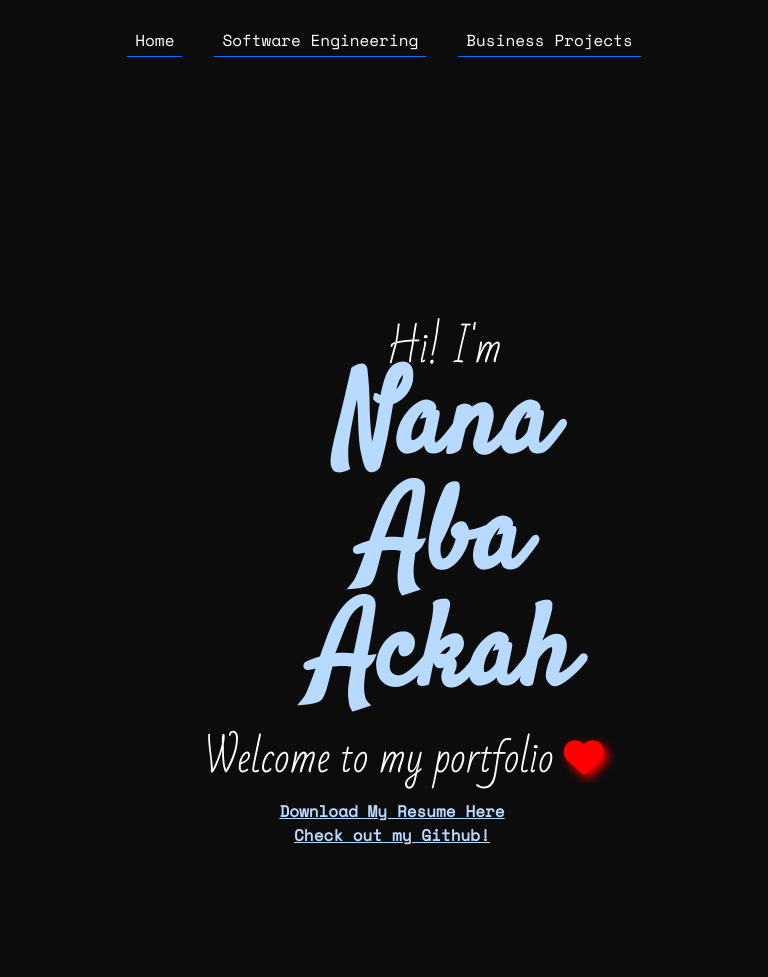
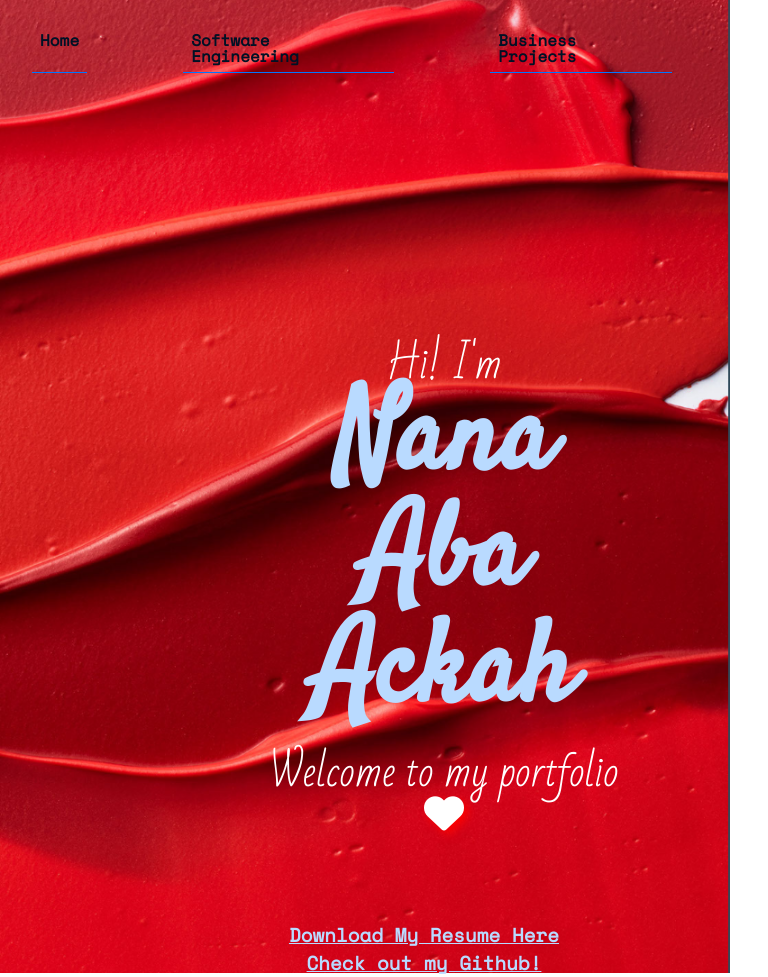
Before and after one commit to nanaabaackah/portfolio.io, a PHP site: page / in a window 768 px wide. Before the commit the page ends 845 px from the top, so only its background shows below. Run offline with PHP 8.4, Linux system fonts and the light colour scheme; some libraries are stand-ins or nearby versions.

Commit message:
files up-to-date

```diff
--- a/styles/master.css
+++ b/styles/master.css
@@ -500,16 +501,19 @@ span{
 }
 
 
-@media screen and (min-width: 551px) and (max-width: 815px){
+@media screen and (min-width: 551px) and (max-width: 1080px){
     .home {
-        background-color: #0c0c0c;
-        background-image: none;
+        background-image: url("../imgs/b10.png");
+        background-size:contain;
+        background-repeat: no-repeat;
     }
 
     .grid {
-        background-color: #0c0c0c;
-        background-image: none;
+        background-image: url("../imgs/background9.png");
+        background-size:cover;
+        background-repeat: repeat;
     }
+
 
     header{
         display: flex;
@@ -527,7 +531,7 @@ span{
     }
 
     header nav li{
-        margin-right: 1em;
+        margin-right: 5em;
         text-align: left;
         margin-left: 1em;
         border-bottom: solid #0077ff 0.5px;
@@ -562,7 +567,7 @@ span{
     }
 
     #description i{
-        color:red;
+        color:white;
     }
 
     #description h1{
@@ -582,7 +587,7 @@ span{
     }
 
     #description h2{
-        margin-left: 4em;
+        margin-left: 6em;
         text-align: center;
         font-size: 2.5em;
         font-family: 'Bad Script', cursive;
@@ -592,13 +597,15 @@ span{
         text-align: center;
         display: flex;
         flex-direction: column;
-        margin-left: 1em;
+        margin-left: 5em;
+        margin-top: 5em;
     }
 
     #links a{
         margin-top: 0.5em;
         color: #b9daff;
         font-weight: bold;
+        font-size: 1.2em;
     }
 
     #group{
```
Also changed, not shown: other parts of styles/master.css (+24 -21 lines), 1 other file.
